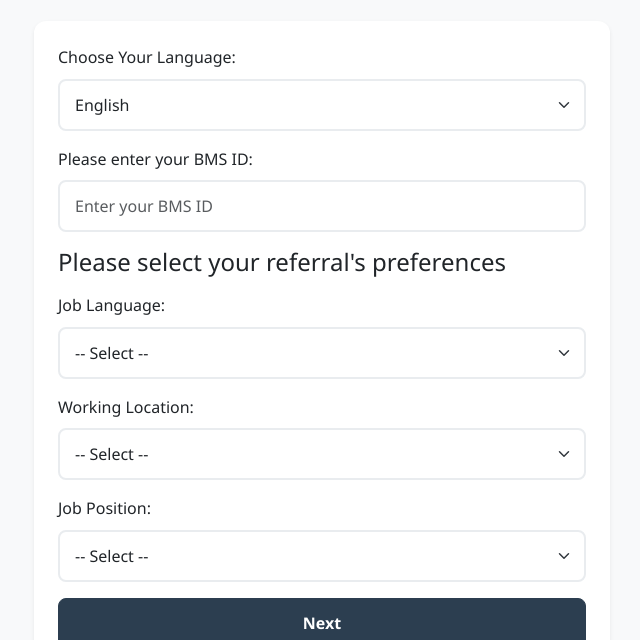
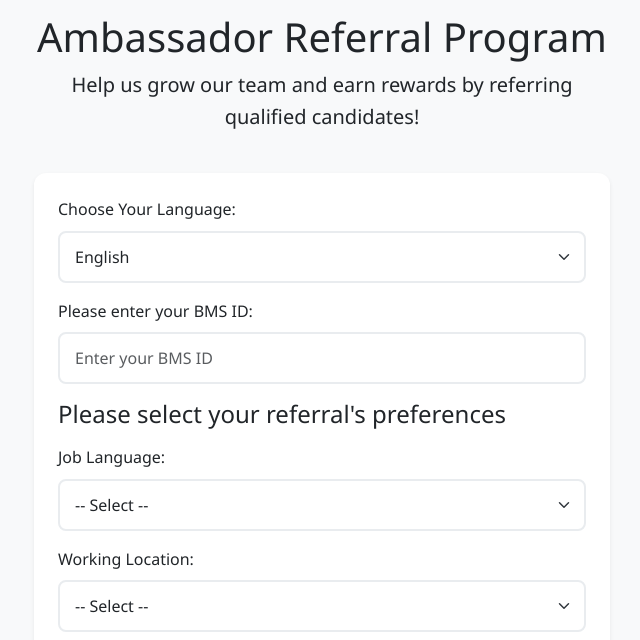
Before and after one commit to TeleperformanceMY/ambRAF, a plain HTML site: page index.html in a window 1280 px wide. Shown: the part 117-757 px from the top of the page, without its empty margins (318-958 px from the left). Drawn offline with nearby package versions, Linux system fonts and the light colour scheme.

Commit message:
Update index.html

```diff
--- a/index.html
+++ b/index.html
@@ -3,7 +3,7 @@
 <head>
     <meta charset="UTF-8">
     <meta name="viewport" content="width=device-width, initial-scale=1.0">
-    <title>TP RAF (Refer A Friend)</title>
+    <title>TP Ambassador RAF (Refer A Friend)</title>
     <link href="https://cdn.jsdelivr.net/npm/bootstrap@5.3.0/dist/css/bootstrap.min.css" rel="stylesheet">
     <link rel="stylesheet" href="https://cdnjs.cloudflare.com/ajax/libs/font-awesome/6.4.0/css/all.min.css">
     <link rel="stylesheet" href="styles.css">
@@ -13,6 +13,8 @@
     <div class="container py-4">
         <div class="text-center mb-4">
             <img src="TPLogo11.png" alt="Teleperformance Logo" class="logo img-fluid" style="max-height: 80px;">
+            <h1 class="mt-3">Ambassador Referral Program</h1>
+            <p class="lead">Help us grow our team and earn rewards by referring qualified candidates!</p>
         </div>
 
         <div class="card shadow-sm">
```
